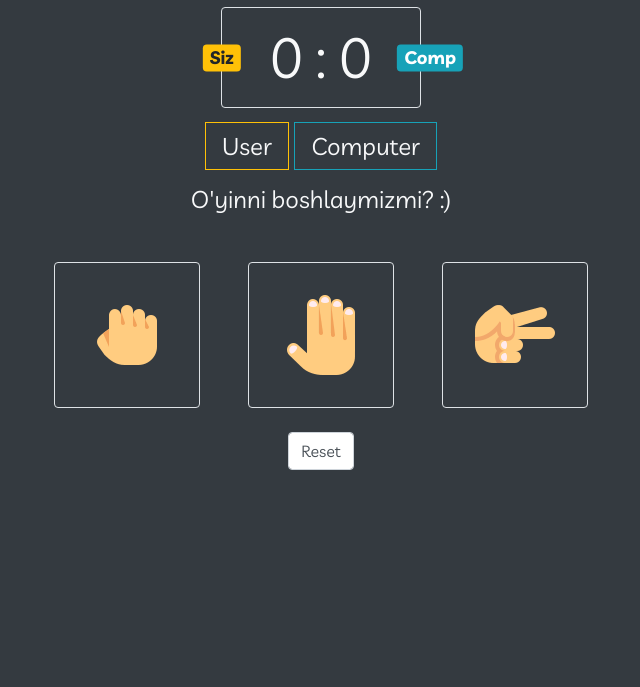
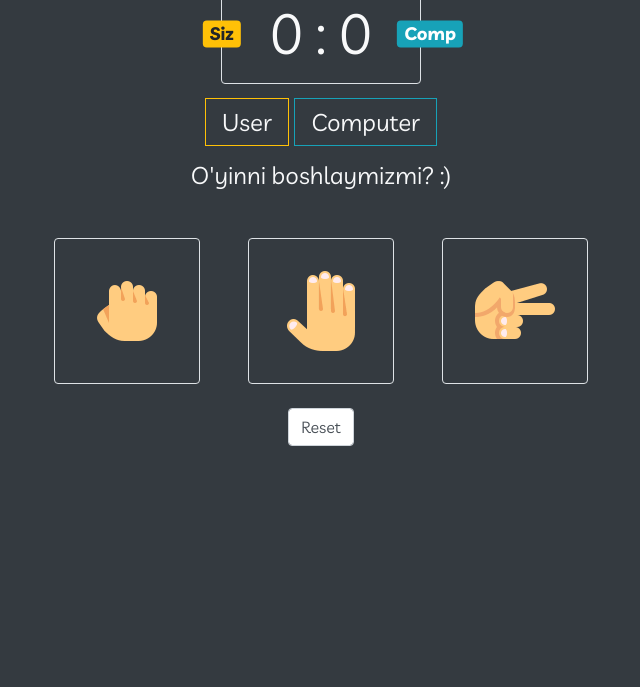
Before and after one commit to Ndn1618/rock-paper-scissors, a plain HTML site: page index.html in a window 1280 px wide. Shown: the part 113-800 px from the top of the page, without its empty margins (319-959 px from the left). Drawn offline with Linux system fonts and the light colour scheme.

Commit message:
Change padding of section

```diff
--- a/index.html
+++ b/index.html
@@ -10,7 +10,7 @@
 </head>
 <body class="bg-dark text-light">
   <h1 class="sr-only">Rock - Paper - Scissors game</h1>
-  <section class="py-5">
+  <section class="py-4">
     <div class="container d-flex flex-column align-items-center justify-content-center text-center">
       <h2 class="h1 mb-4">Rock Paper Scissors</h2>
 
```
